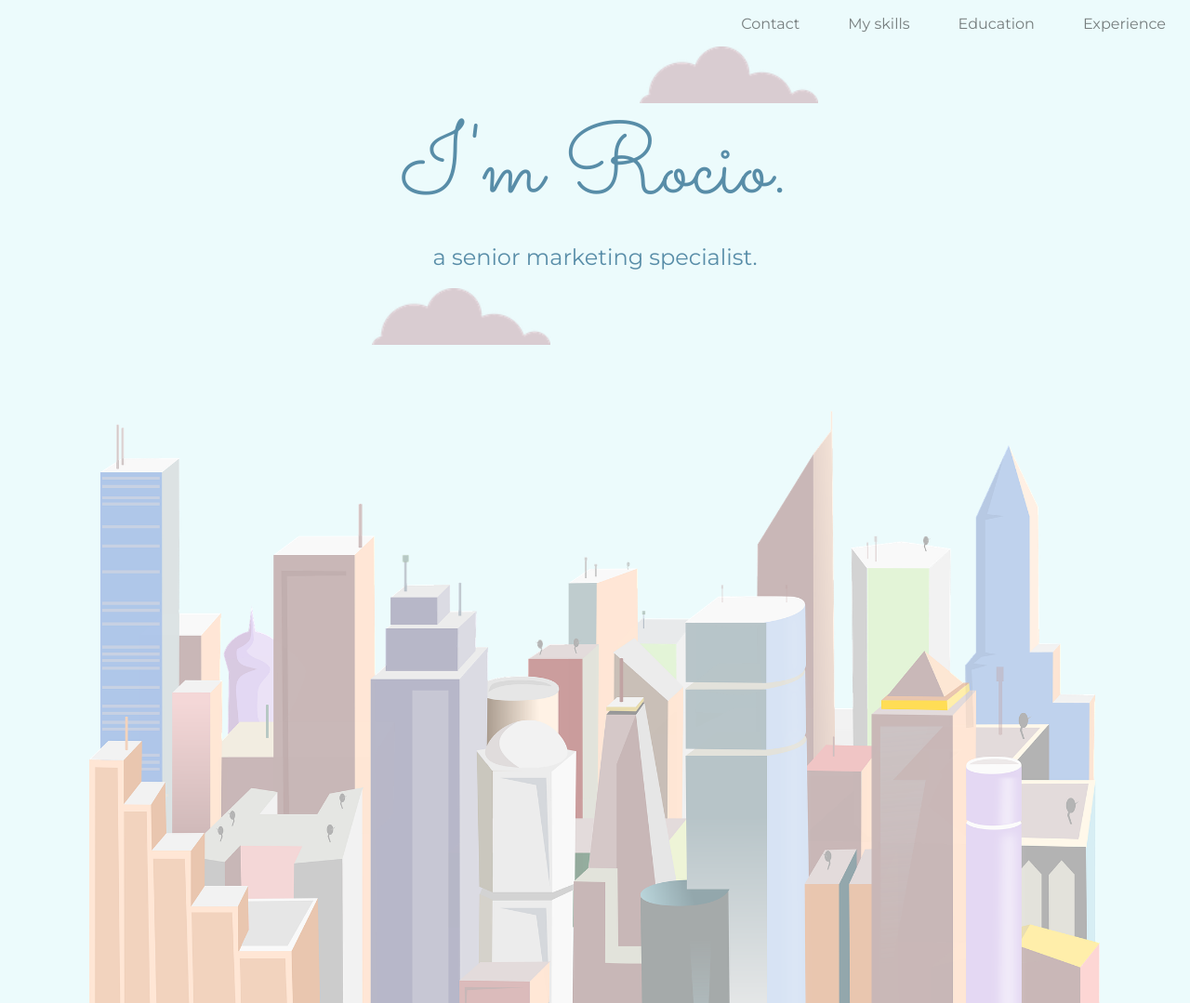
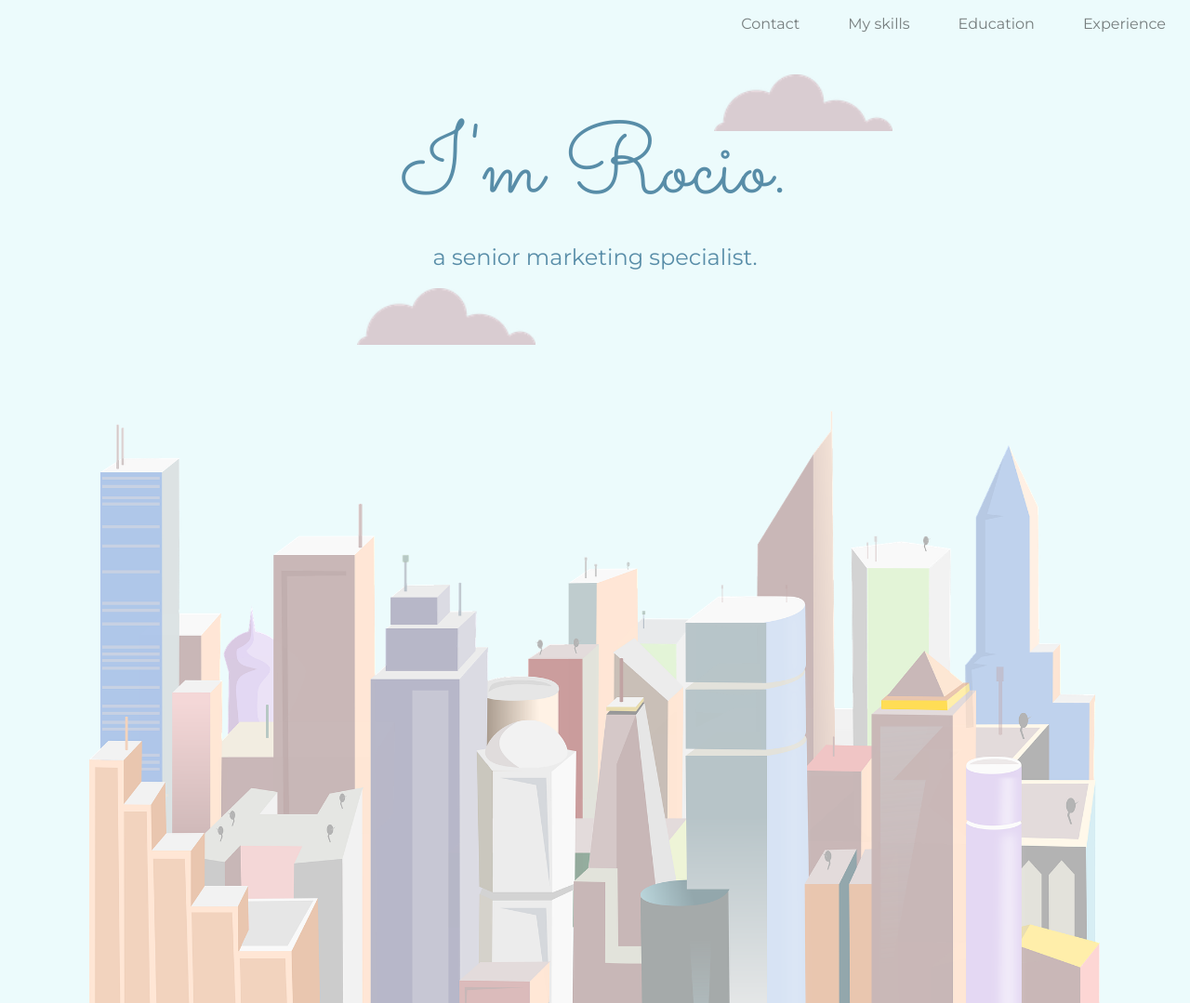
Before and after one commit to rocioliz/mysite, a plain HTML site: page index.html in a window 1280 px wide. Shown: the top 1079 px of the page at 93% size. Drawn offline with nearby package versions, Linux system fonts and the light colour scheme.

Commit message:
Update styles.css

```diff
--- a/css/styles.css
+++ b/css/styles.css
@@ -108,8 +108,8 @@ img {
 
 .top-cloud {
   position: absolute;
-  right: 400px;
-  top: 50px;
+  right: 25%;
+  top: 10%;
   width: 15%;
 }
 
@@ -125,7 +125,7 @@ img {
 
 .bottom-cloud {
   position: absolute;
-  left: 400px;
+  left: 30%;
   width: 15%;
 }
 
```
